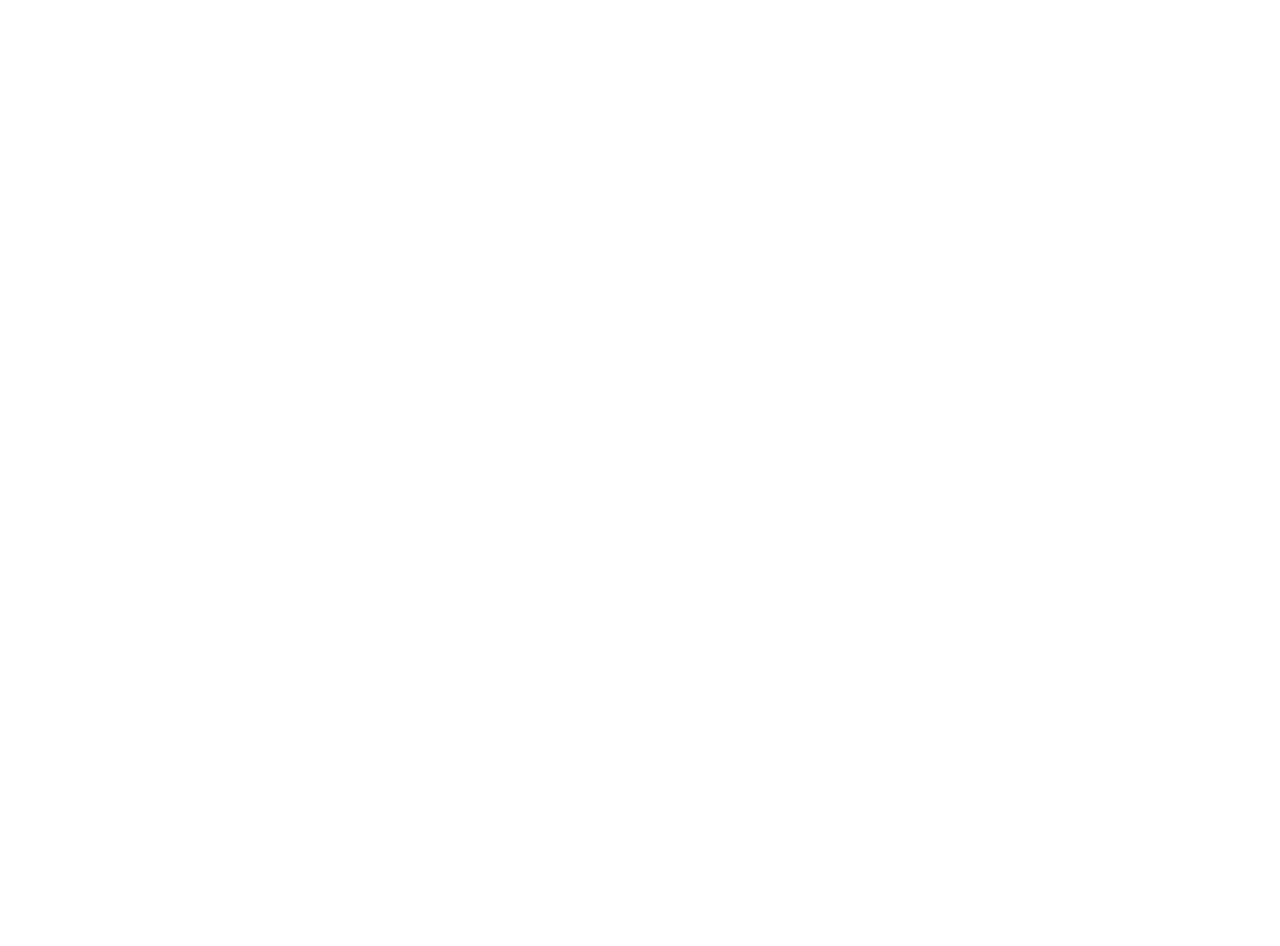
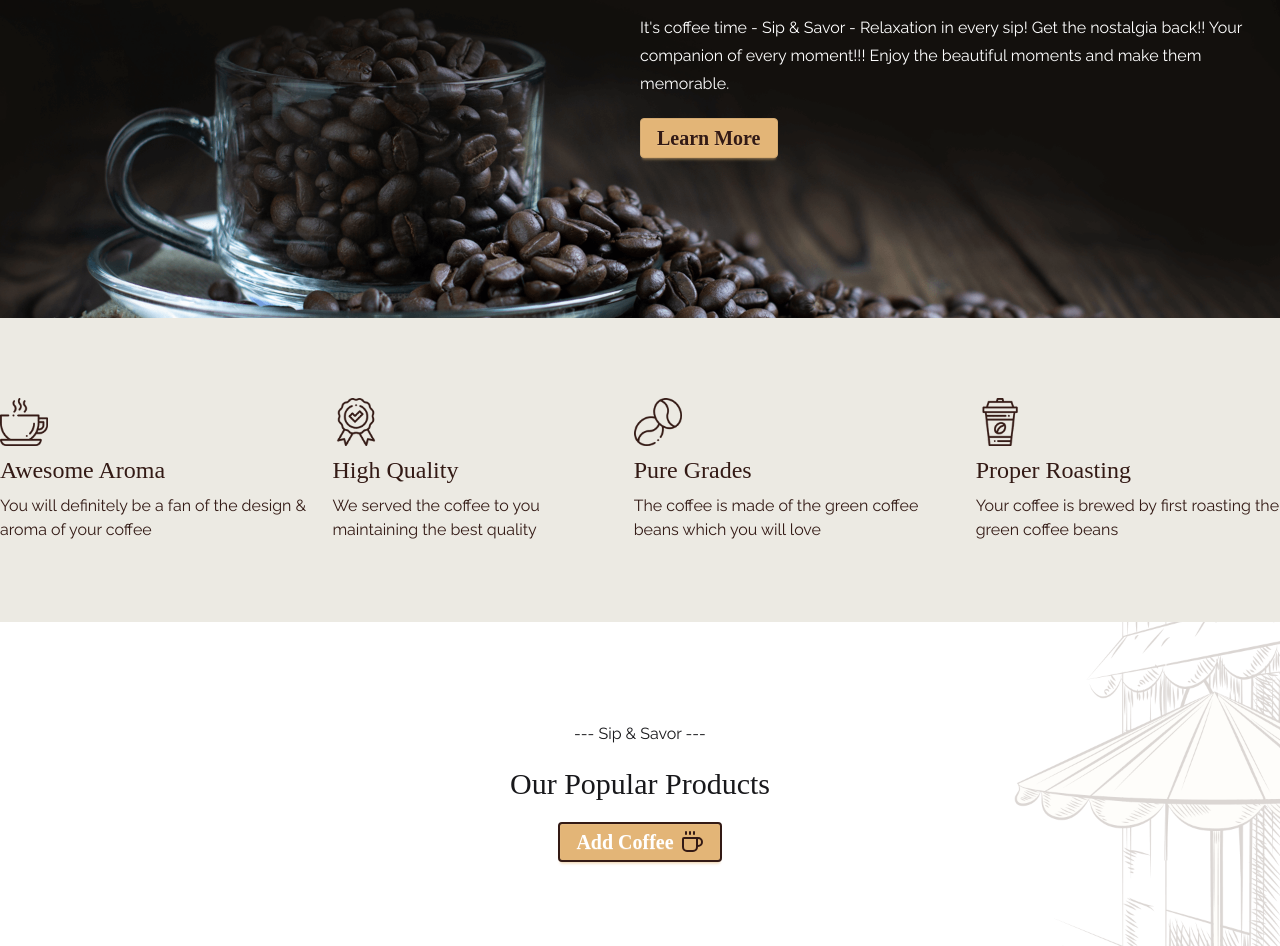
Before and after one commit to nmkhans/expresso_emporium, a React (Vite) app: page / in a window 1280 px wide. Shown: the part 286-1232 px from the top of the page. Before the commit the page ends 800 px from the top, so only its background shows below. Built offline with nearby package versions, Linux system fonts and the light colour scheme; a web font is replaced by a local one.

Commit message:
display product section added

```diff
--- /dev/null
+++ b/src/components/Banner/Banner.jsx
@@ -0,0 +1,35 @@
+import React from "react";
+import BannerImg from "../../assets/more/3.png";
+
+const Banner = () => {
+  return (
+    <section
+      style={{ backgroundImage: `url(${BannerImg})` }}
+      className="bg-no-repeat bg-center bg-cover py-[160px]"
+    >
+      <div className="container mx-auto">
+        <div className="flex items-center">
+          <div className="basis-[50%]"></div>
+          <div className="basis-[50%]">
+            <div className="text-white">
+              <h2 className="text-4xl font-medium mb-4">
+                Would you like a Cup of Delicious Coffee?
+              </h2>
+              <p className="leading-7 mb-5">
+                It's coffee time - Sip & Savor - Relaxation in every
+                sip! Get the nostalgia back!! Your companion of every
+                moment!!! Enjoy the beautiful moments and make them
+                memorable.
+              </p>
+              <button className="btn btn-primary text-accent text-xl">
+                Learn More
+              </button>
+            </div>
+          </div>
+        </div>
+      </div>
+    </section>
+  );
+};
+
+export default Banner;
--- /dev/null
+++ b/src/components/Features/Features.jsx
@@ -0,0 +1,65 @@
+import React from "react";
+import FeatureImgOne from "../../assets/icons/1.png";
+import FeatureImgTwo from "../../assets/icons/2.png";
+import FeatureImgThree from "../../assets/icons/3.png";
+import FeatureImgFour from "../../assets/icons/4.png";
+
+const Features = () => {
+  return (
+    <section className="bg-[#ECEAE3] py-[80px]">
+      <div className="container mx-auto">
+        <div className="flex items-center gap-x-5">
+          <div className="text-accent">
+            <img
+              className="w-12"
+              src={FeatureImgOne}
+              alt="Feature image"
+            />
+            <h4 className="text-2xl my-2">Awesome Aroma</h4>
+            <p>
+              You will definitely be a fan of the design & aroma of
+              your coffee
+            </p>
+          </div>
+          <div className="text-accent">
+            <img
+              className="w-12"
+              src={FeatureImgTwo}
+              alt="Feature image"
+            />
+            <h4 className="text-2xl my-2">High Quality</h4>
+            <p>
+              We served the coffee to you maintaining the best quality
+            </p>
+          </div>
+          <div className="text-accent">
+            <img
+              className="w-12"
+              src={FeatureImgThree}
+              alt="Feature image"
+            />
+            <h4 className="text-2xl my-2">Pure Grades</h4>
+            <p>
+              The coffee is made of the green coffee beans which you
+              will love
+            </p>
+          </div>
+          <div className="text-accent">
+            <img
+              className="w-12"
+              src={FeatureImgFour}
+              alt="Feature image"
+            />
+            <h4 className="text-2xl my-2">Proper Roasting</h4>
+            <p>
+              Your coffee is brewed by first roasting the green coffee
+              beans
+            </p>
+          </div>
+        </div>
+      </div>
+    </section>
+  );
+};
+
+export default Features;
--- /dev/null
+++ b/src/components/Products/Products.jsx
@@ -0,0 +1,30 @@
+import React from "react";
+import BackgroundImg from "../../assets/more/1.png";
+import { Link } from "react-router";
+import { Coffee } from "lucide-react";
+
+const Products = () => {
+  return (
+    <section
+      style={{ backgroundImage: `url(${BackgroundImg})` }}
+      className="bg-no-repeat bg-center bg-cover py-[100px]"
+    >
+      <div className="container mx-auto">
+        <div className="text-center">
+          <p>--- Sip & Savor ---</p>
+          <h2 className="text-3xl font-medium my-5">
+            Our Popular Products
+          </h2>
+          <Link
+            className="btn btn-primary text-white border-2 border-accent text-xl"
+            to="/add-coffee"
+          >
+            Add Coffee <Coffee className="text-accent" />
+          </Link>
+        </div>
+      </div>
+    </section>
+  );
+};
+
+export default Products;
--- a/src/pages/Home/Home.jsx
+++ b/src/pages/Home/Home.jsx
@@ -1,7 +1,16 @@
 import React from "react";
+import Banner from "../../components/Banner/Banner";
+import Features from "../../components/Features/Features";
+import Products from "../../components/Products/Products";
 
 const Home = () => {
-  return <div></div>;
+  return (
+    <>
+      <Banner />
+      <Features />
+      <Products />
+    </>
+  );
 };
 
 export default Home;
```
